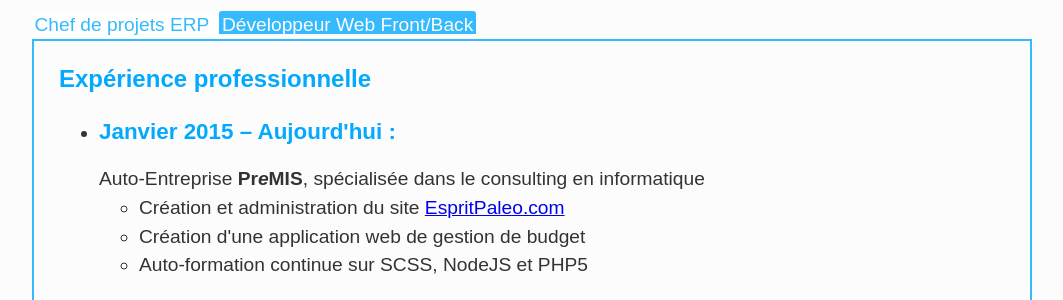
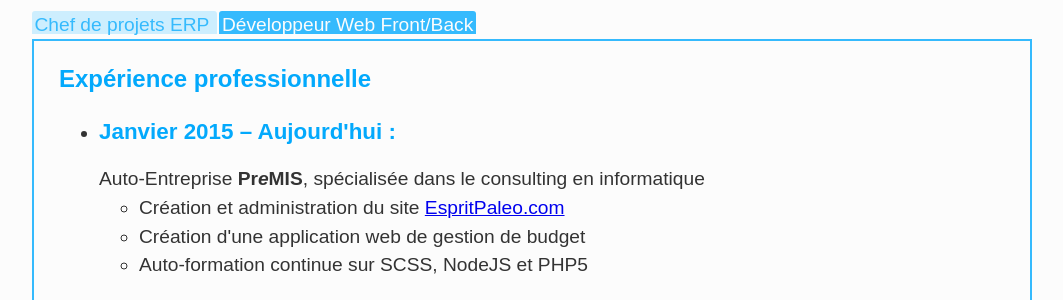
Before and after one commit to StephaneTrebel/curriculum_vitae, a PHP site: page / in a window 1280 px wide. Shown: the part 200-500 px from the top of the page, without its empty margins (108-1171 px from the left). Run offline with PHP 8.4, Linux system fonts and the light colour scheme.

Commit message:
Tabs color improvement

```diff
--- a/css/main.css
+++ b/css/main.css
@@ -148,7 +148,7 @@ footer {
 
 .inactive {
   color: #35bafd;
-  background-color: white; }
+  background-color: #cdeefe; }
 
 .active {
   color: #fcfcfc;
--- a/scss/_tabs.scss
+++ b/scss/_tabs.scss
@@ -13,7 +13,7 @@
 
 /* Default values */
 $tabs_active_background : #ff0000 !default;
-$tabs_inactive_background : lighten($tabs_active_background, 40%);
+$tabs_inactive_background : lighten($tabs_active_background, 30%);
 $tabs_active_foreground : #ffffff  !default;
 $tabs_spacing : 2.5px !default;
 $tabs_border_radius : 3px  !default;
```
Also changed, not shown: 1 other file.
